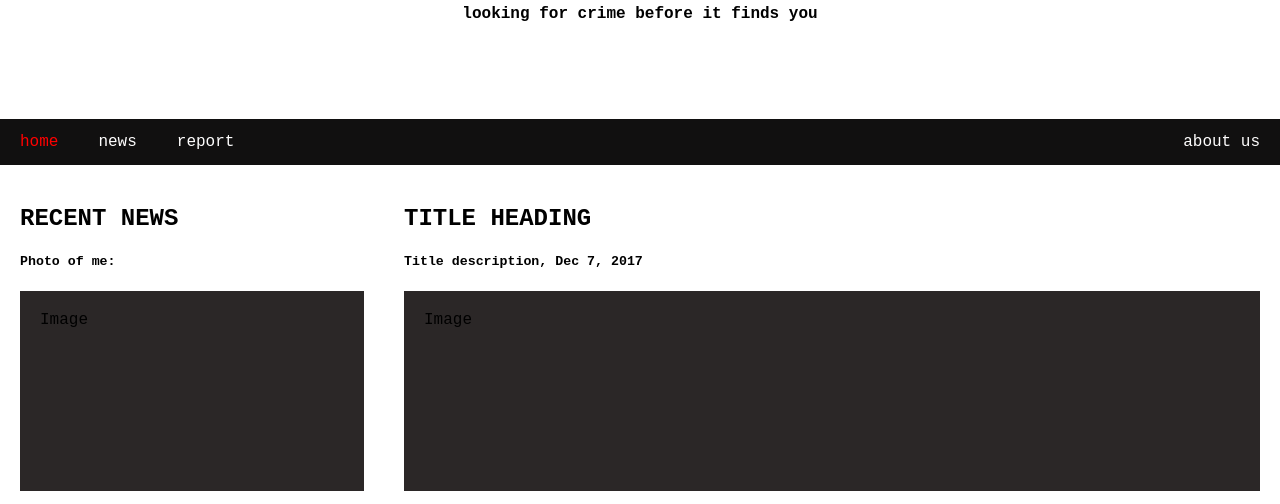
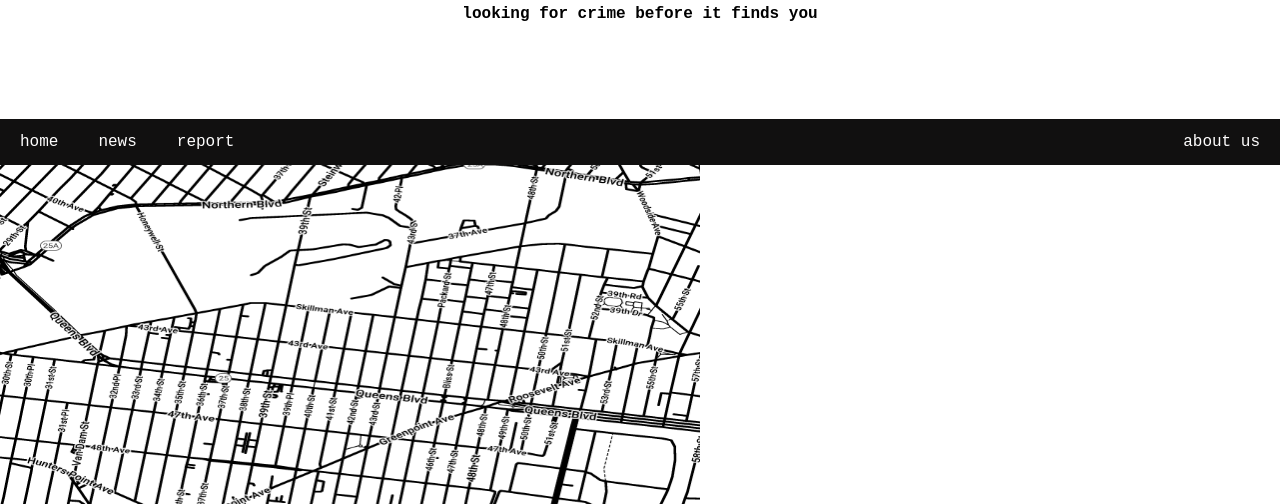
Before and after one commit to adriant919/CrimeLook, a plain HTML site: page index.html in a window 1280 px wide. Shown: the part 224-728 px from the top of the page. Drawn offline with Linux system fonts and the light colour scheme.

Commit message:
Update index.html

```diff
--- a/index.html
+++ b/index.html
@@ -62,7 +62,6 @@ body {
 /* Active/current link */
 .navbar a.active {
   background-color: #111010;
-  color: rgb(255, 0, 0);
 }
 
 /* Column container */
@@ -129,7 +128,7 @@ body {
   <a href="#">report</a>
   <a href="#" class="right">about us</a>
 </div>
-
+<img src="sunnyside.png" width="700" height="500">
 <div class="row">
   <div class="side">
     <h2>RECENT NEWS</h2>
```
